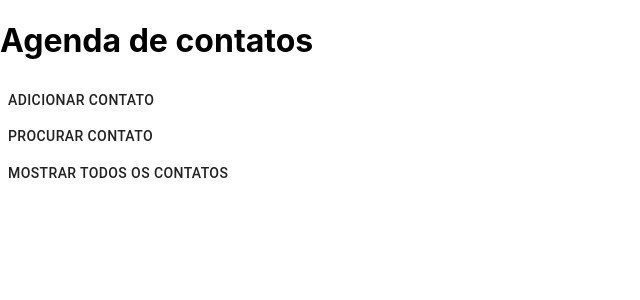
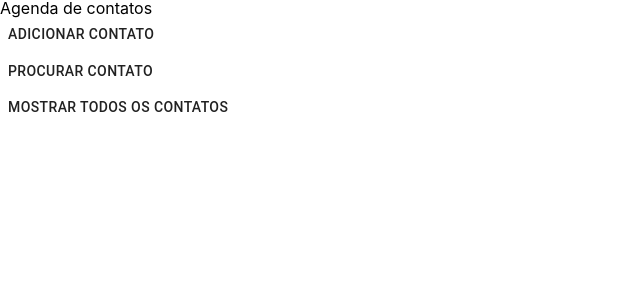
Before and after one commit to cassandra-mn/challenge-crud, a Next.js app: page / in a window 1280 px wide. Shown: the top 300 px of the page, without its empty margins (0-640 px from the left). Built offline with nearby package versions, Linux system fonts and the light colour scheme.

Commit message:
return user with hobbies

```diff
--- a/styles/globals.css
+++ b/styles/globals.css
@@ -1,14 +1,49 @@
-html,
+html, body, div, span, applet, object, iframe,
+h1, h2, h3, h4, h5, h6, p, blockquote, pre,
+a, abbr, acronym, address, big, cite, code,
+del, dfn, em, img, ins, kbd, q, s, samp,
+small, strike, strong, sub, sup, tt, var,
+b, u, i, center,
+dl, dt, dd, ol, ul, li,
+fieldset, form, label, legend,
+table, caption, tbody, tfoot, thead, tr, th, td,
+article, aside, canvas, details, embed,
+figure, figcaption, footer, header, hgroup,
+menu, nav, output, ruby, section, summary,
+time, mark, audio, video {
+	margin: 0;
+	padding: 0;
+	border: 0;
+	font-size: 100%;
+	font: inherit;
+	vertical-align: baseline;
+}
+article, aside, details, figcaption, figure,
+footer, header, hgroup, menu, nav, section {
+	display: block;
+}
 body {
+	line-height: 1;
   padding: 0;
   margin: 0;
   font-family: -apple-system, BlinkMacSystemFont, Segoe UI, Roboto, Oxygen,
     Ubuntu, Cantarell, Fira Sans, Droid Sans, Helvetica Neue, sans-serif;
+
 }
-
-a {
-  color: inherit;
-  text-decoration: none;
+ol, ul {
+	list-style: none;
+}
+blockquote, q {
+	quotes: none;
+}
+blockquote:before, blockquote:after,
+q:before, q:after {
+	content: '';
+	content: none;
+}
+table {
+	border-collapse: collapse;
+	border-spacing: 0;
 }
 
 * {
```
Also changed, not shown: pages/showAll.js (+21 -12 lines), src/repositories/userRepository.js (+16 -8 lines), src/services/userService.js (+29 -4 lines).
